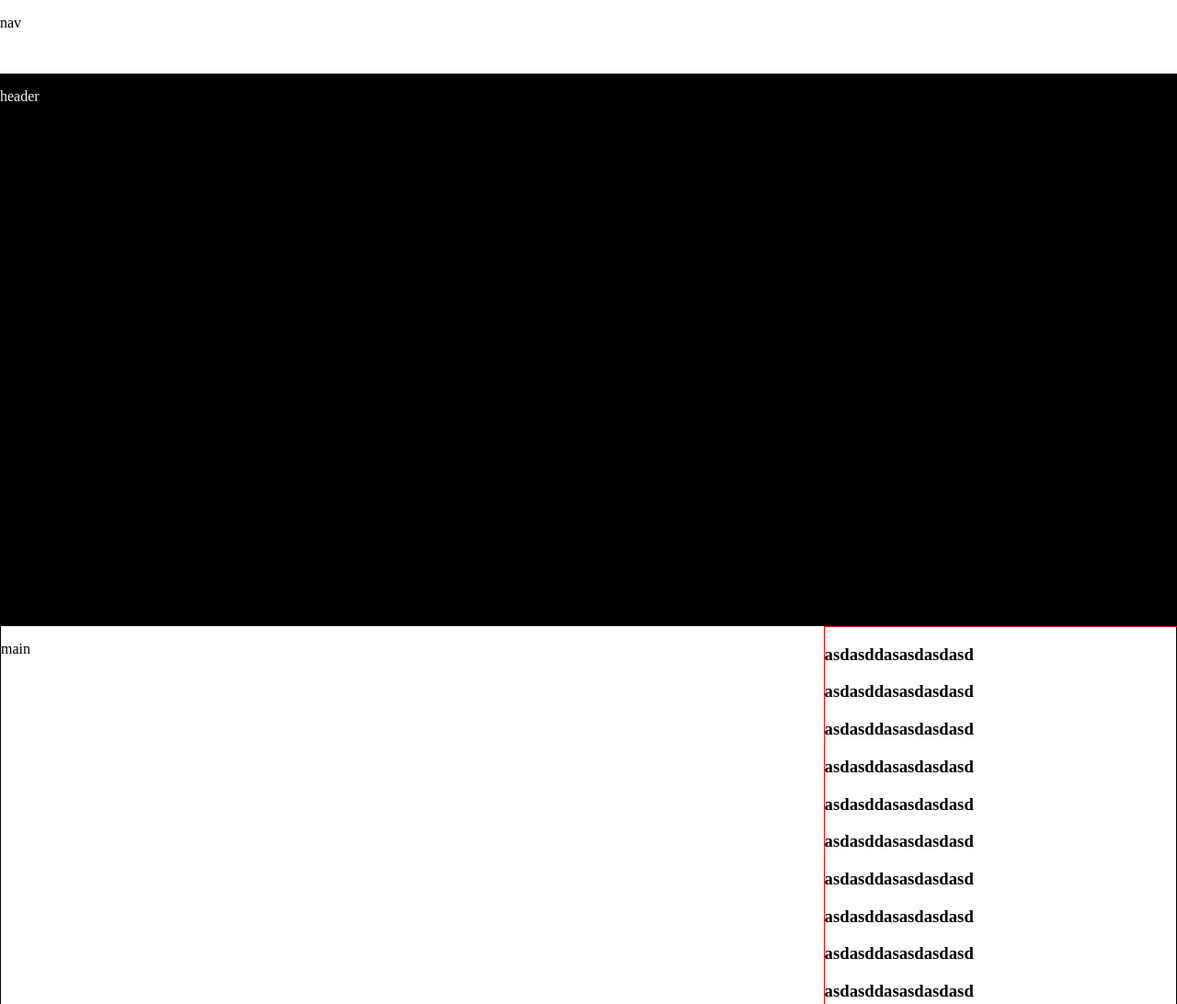
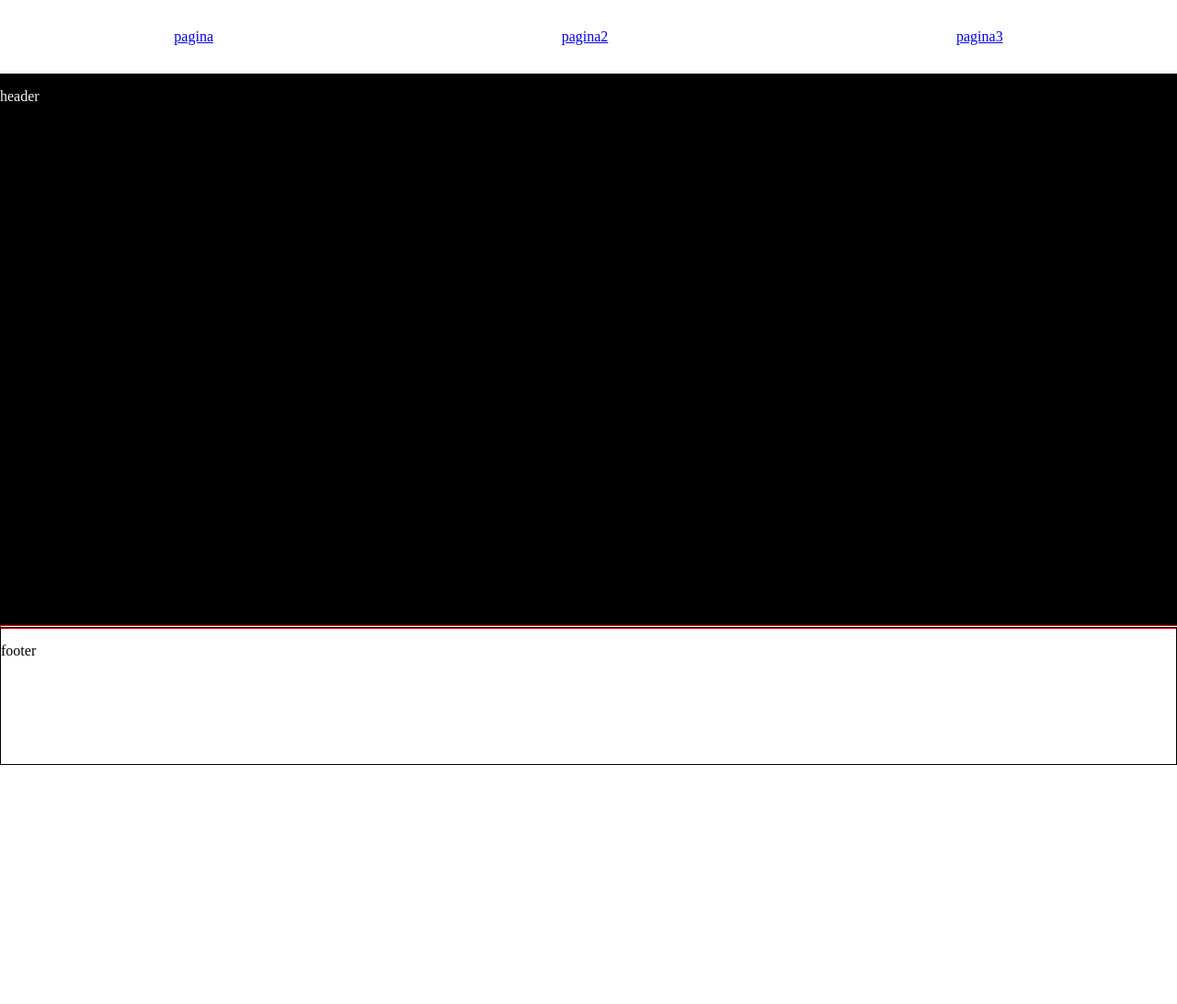
Before and after one commit to ramsesfp/diramses, a plain HTML site: page estructuraWeb/index2.html in a window 1280 px wide. Shown: the top 1092 px of the page at 92% size. After the commit the page ends 832 px from the top, so only its background shows below. Drawn offline with Linux system fonts and the light colour scheme.

Commit message:
actualizando

```diff
--- a/estructuraWeb/index2.html
+++ b/estructuraWeb/index2.html
@@ -10,7 +10,19 @@
   <!-- nav -->
 <nav class="nav">
 
-  <p>nav</p>
+
+    <ul>
+      <li>
+        <a href="index.html">pagina</a>
+      </li>
+      <li>
+        <a href="index2.html">pagina2</a>
+      </li>
+      <li>
+        <a href="index3.html">pagina3</a>
+      </li>
+    </ul>
+
 
 </nav>
 <!-- header -->
@@ -20,143 +32,16 @@
 </header>
 
 <!-- main -->
-<main
-class="main">
-<p>main</p>
-  <!-- section -->
-  <section class="section">
+<main class="main2">
 
 
-    <!-- article -->
-    <article class="article">
 
-      <h1>asdasddasasdasdasd</h1>
-      <h1>asdasddasasdasdasd</h1>
-      <h1>asdasddasasdasdasd</h1>
+  <!-- section1 -->
+  <section class="section">
+    <!-- article contenedor productos -->
+    <article id="contenedor2" class="contenedor2 article">
 
-      <h1>asdasddasasdasdasd</h1>
-      <h1>asdasddasasdasdasd</h1>
-      <h1>asdasddasasdasdasd</h1>
-      <h1>asdasddasasdasdasd</h1>
 
-      <h1>asdasddasasdasdasd</h1>
-      <h1>asdasddasasdasdasd</h1>
-      <h1>asdasddasasdasdasd</h1>
-      <h1>asdasddasasdasdasd</h1>
-      <h1>asdasddasasdasdasd</h1>
-
-      <h1>asdasddasasdasdasd</h1>
-      <h1>asdasddasasdasdasd</h1>
-      <h1>asdasddasasdasdasd</h1>
-            <h1>asdasddasasdasdasd</h1>
-      <h1>asdasddasasdasdasd</h1>
-      <h1>asdasddasasdasdasd</h1>
-
-      <h1>asdasddasasdasdasd</h1>
-      <h1>asdasddasasdasdasd</h1>
-      <h1>asdasddasasdasdasd</h1>
-      <h1>asdasddasasdasdasd</h1>
-
-      <h1>asdasddasasdasdasd</h1>
-      <h1>asdasddasasdasdasd</h1>
-      <h1>asdasddasasdasdasd</h1>
-      <h1>asdasddasasdasdasd</h1>
-      <h1>asdasddasasdasdasd</h1>
-
-      <h1>asdasddasasdasdasd</h1>
-      <h1>asdasddasasdasdasd</h1>
-      <h1>asdasddasasdasdasd</h1>
-
-            <h1>asdasddasasdasdasd</h1>
-      <h1>asdasddasasdasdasd</h1>
-      <h1>asdasddasasdasdasd</h1>
-
-      <h1>asdasddasasdasdasd</h1>
-      <h1>asdasddasasdasdasd</h1>
-      <h1>asdasddasasdasdasd</h1>
-      <h1>asdasddasasdasdasd</h1>
-
-      <h1>asdasddasasdasdasd</h1>
-      <h1>asdasddasasdasdasd</h1>
-      <h1>asdasddasasdasdasd</h1>
-      <h1>asdasddasasdasdasd</h1>
-      <h1>asdasddasasdasdasd</h1>
-
-      <h1>asdasddasasdasdasd</h1>
-      <h1>asdasddasasdasdasd</h1>
-      <h1>asdasddasasdasdasd</h1>
-            <h1>asdasddasasdasdasd</h1>
-      <h1>asdasddasasdasdasd</h1>
-      <h1>asdasddasasdasdasd</h1>
-
-      <h1>asdasddasasdasdasd</h1>
-      <h1>asdasddasasdasdasd</h1>
-      <h1>asdasddasasdasdasd</h1>
-      <h1>asdasddasasdasdasd</h1>
-
-      <h1>asdasddasasdasdasd</h1>
-      <h1>asdasddasasdasdasd</h1>
-      <h1>asdasddasasdasdasd</h1>
-      <h1>asdasddasasdasdasd</h1>
-      <h1>asdasddasasdasdasd</h1>
-
-      <h1>asdasddasasdasdasd</h1>
-      <h1>asdasddasasdasdasd</h1>
-      <h1>asdasddasasdasdasd</h1>
-            <h1>asdasddasasdasdasd</h1>
-      <h1>asdasddasasdasdasd</h1>
-      <h1>asdasddasasdasdasd</h1>
-
-      <h1>asdasddasasdasdasd</h1>
-      <h1>asdasddasasdasdasd</h1>
-      <h1>asdasddasasdasdasd</h1>
-      <h1>asdasddasasdasdasd</h1>
-
-      <h1>asdasddasasdasdasd</h1>
-      <h1>asdasddasasdasdasd</h1>
-      <h1>asdasddasasdasdasd</h1>
-      <h1>asdasddasasdasdasd</h1>
-      <h1>asdasddasasdasdasd</h1>
-
-      <h1>asdasddasasdasdasd</h1>
-      <h1>asdasddasasdasdasd</h1>
-      <h1>asdasddasasdasdasd</h1>
-            <h1>asdasddasasdasdasd</h1>
-      <h1>asdasddasasdasdasd</h1>
-      <h1>asdasddasasdasdasd</h1>
-
-      <h1>asdasddasasdasdasd</h1>
-      <h1>asdasddasasdasdasd</h1>
-      <h1>asdasddasasdasdasd</h1>
-      <h1>asdasddasasdasdasd</h1>
-
-      <h1>asdasddasasdasdasd</h1>
-      <h1>asdasddasasdasdasd</h1>
-      <h1>asdasddasasdasdasd</h1>
-      <h1>asdasddasasdasdasd</h1>
-      <h1>asdasddasasdasdasd</h1>
-
-      <h1>asdasddasasdasdasd</h1>
-      <h1>asdasddasasdasdasd</h1>
-      <h1>asdasddasasdasdasd</h1>
-            <h1>asdasddasasdasdasd</h1>
-      <h1>asdasddasasdasdasd</h1>
-      <h1>asdasddasasdasdasd</h1>
-
-      <h1>asdasddasasdasdasd</h1>
-      <h1>asdasddasasdasdasd</h1>
-      <h1>asdasddasasdasdasd</h1>
-      <h1>asdasddasasdasdasd</h1>
-
-      <h1>asdasddasasdasdasd</h1>
-      <h1>asdasddasasdasdasd</h1>
-      <h1>asdasddasasdasdasd</h1>
-      <h1>asdasddasasdasdasd</h1>
-      <h1>asdasddasasdasdasd</h1>
-
-      <h1>asdasddasasdasdasd</h1>
-      <h1>asdasddasasdasdasd</h1>
-      <h1>asdasddasasdasdasd</h1>
 
     </article>
   </section>
--- a/estructuraWeb/style.css
+++ b/estructuraWeb/style.css
@@ -20,12 +20,12 @@ body{
 
 main{
     display: grid;
-    grid-template-columns: 70% 30%;
+    grid-template-columns: 100%;
     grid-template-rows: auto auto auto;
     grid-template-areas:
-    "section1 sider"
-    "section2 sider"
-    "section3 sider";
+    "section1"
+    "section2"
+    "section3";
 }
 
 .section1{
```
Also changed, not shown: estructuraWeb/index.html (+1 -11 lines), estructuraWeb/productos.json (+174 -0 lines).
